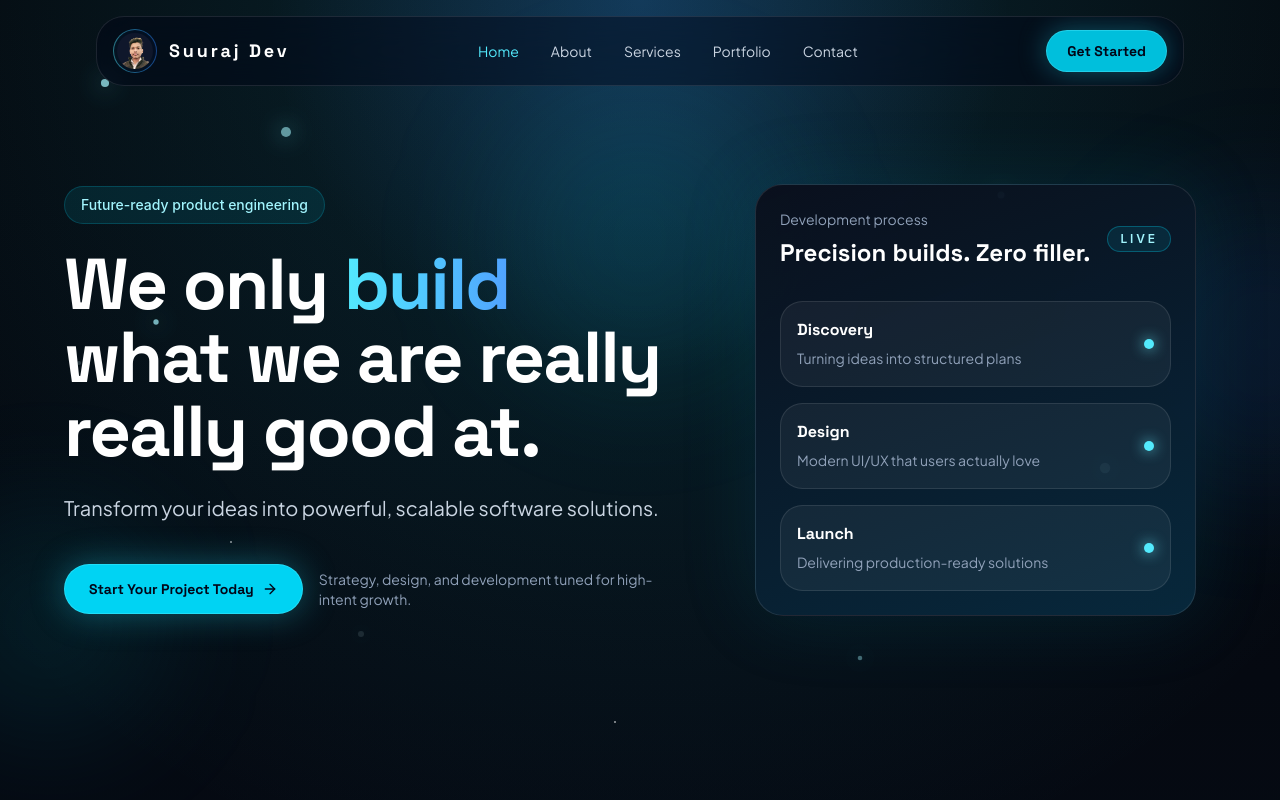
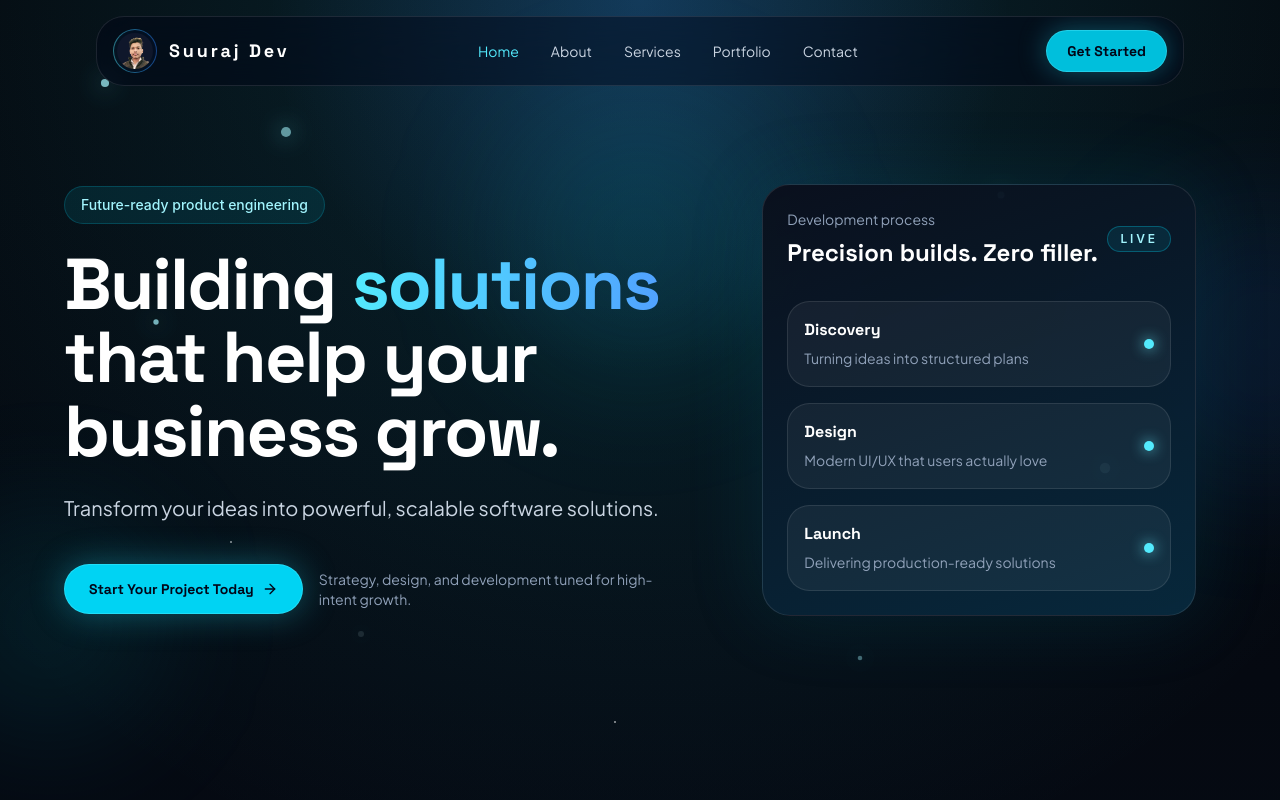
Before and after one commit to SurajChaurasia84/my-portfolio, a React (Vite) app: page / in a window 1280 px wide. Shown: the top 800 px of the page. Built offline with nearby package versions, Linux system fonts and the light colour scheme.

Commit message:
Updating heading of steps

```diff
--- a/src/components/Hero.jsx
+++ b/src/components/Hero.jsx
@@ -75,7 +75,7 @@ function Hero({ hideSidebar = false }) {
             animate={{ opacity: 1, y: 0 }}
             transition={{ duration: 0.7, delay: 0.15 }}
           >
-            We only <span className="bg-linear-to-r from-cyan-300 to-blue-400 bg-clip-text text-transparent">build</span> what we are really really good at.
+            Building <span className="bg-linear-to-r from-cyan-300 to-blue-400 bg-clip-text text-transparent">solutions</span> that help your business grow.
           </Motion.h1>
 
           <Motion.p
```
